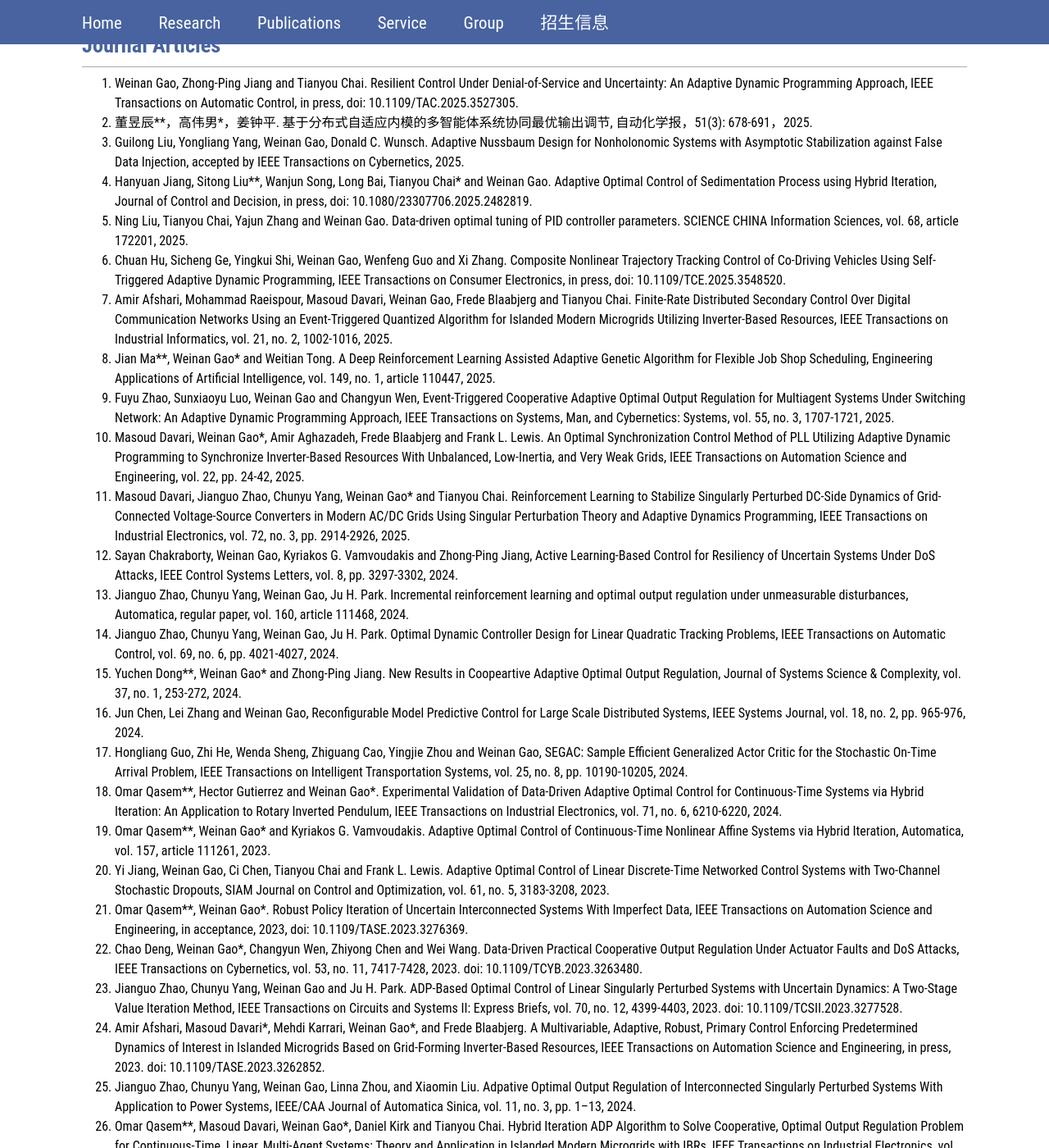
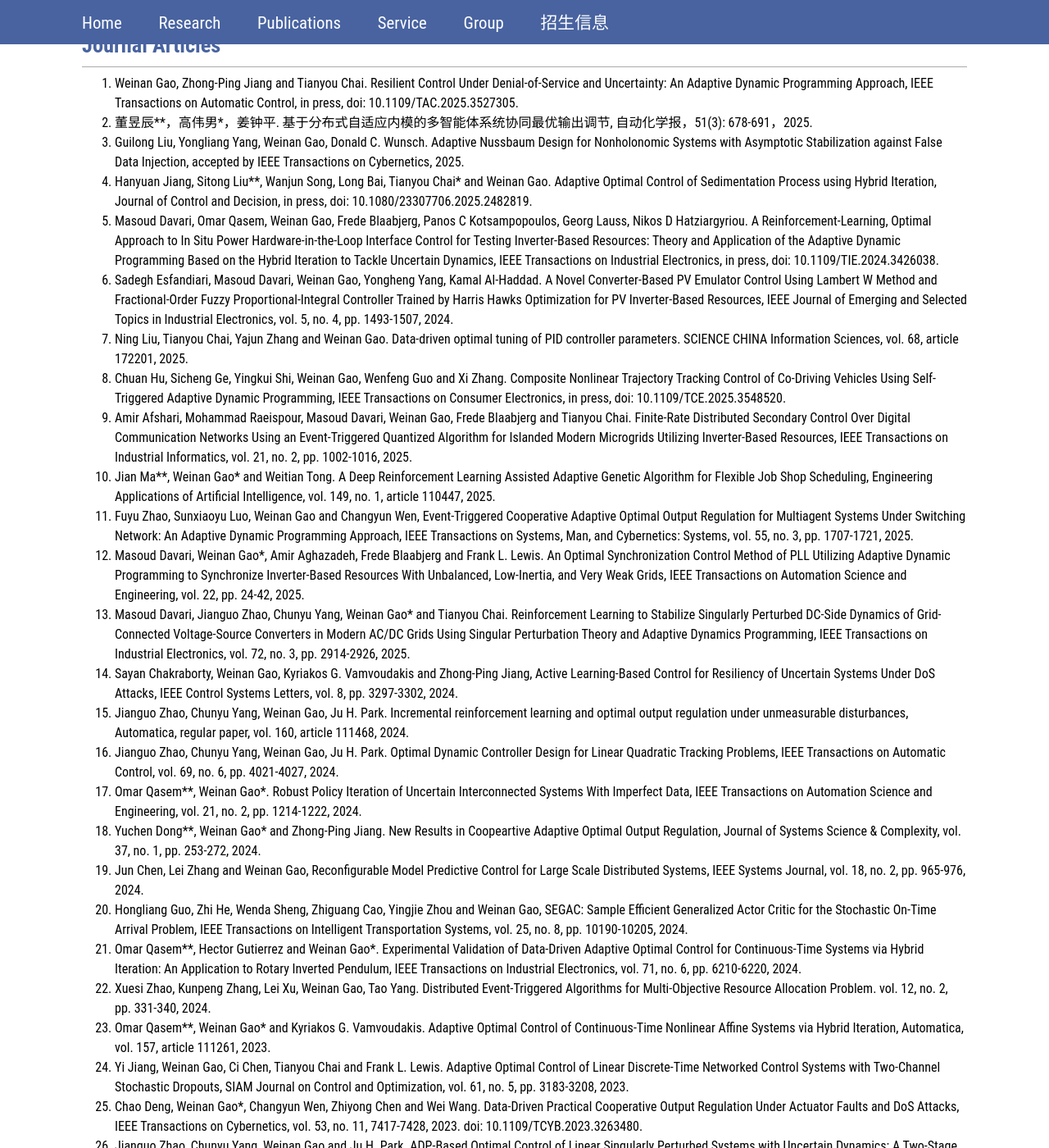
Before and after one commit to WeinanGao/weinangao.github.io, a Jekyll site: the page built from publications.markdown, in a window 1280 px wide and 1400 px high, scrolled down 527 px. Shown: the whole window at 82% size. Built offline with Jekyll 4.4.1, drawn with Linux system fonts in a browser that asks for light colours.

Commit message:
Update publications.markdown

```diff
--- a/publications.markdown
+++ b/publications.markdown
@@ -33,15 +33,19 @@ permalink: /publications/
 
 <li> Hanyuan Jiang, Sitong Liu**, Wanjun Song, Long Bai, Tianyou Chai* and Weinan Gao. Adaptive Optimal Control of Sedimentation Process using Hybrid Iteration, Journal of Control and Decision, in press, doi: 10.1080/23307706.2025.2482819. </li>
 
+<li> Masoud Davari, Omar Qasem, Weinan Gao, Frede Blaabjerg, Panos C Kotsampopoulos, Georg Lauss, Nikos D Hatziargyriou. A Reinforcement-Learning, Optimal Approach to In Situ Power Hardware-in-the-Loop Interface Control for Testing Inverter-Based Resources: Theory and Application of the Adaptive Dynamic Programming Based on the Hybrid Iteration to Tackle Uncertain Dynamics, IEEE Transactions on Industrial Electronics, in press, doi: 10.1109/TIE.2024.3426038. </li>
+
+<li> Sadegh Esfandiari, Masoud Davari, Weinan Gao, Yongheng Yang, Kamal Al-Haddad. A Novel Converter-Based PV Emulator Control Using Lambert W Method and Fractional-Order Fuzzy Proportional-Integral Controller Trained by Harris Hawks Optimization for PV Inverter-Based Resources, IEEE Journal of Emerging and Selected Topics in Industrial Electronics, vol. 5, no. 4, pp. 1493-1507, 2024. </li>
+
 <li> Ning Liu, Tianyou Chai, Yajun Zhang and Weinan Gao. Data-driven optimal tuning of PID controller parameters. SCIENCE CHINA Information Sciences, vol. 68, article 172201, 2025. </li>
 
 <li> Chuan Hu, Sicheng Ge, Yingkui Shi, Weinan Gao, Wenfeng Guo and Xi Zhang. Composite Nonlinear Trajectory Tracking Control of Co-Driving Vehicles Using Self-Triggered Adaptive Dynamic Programming, IEEE Transactions on Consumer Electronics, in press, doi: 10.1109/TCE.2025.3548520. </li>
 
-<li> Amir Afshari, Mohammad Raeispour, Masoud Davari, Weinan Gao, Frede Blaabjerg and Tianyou Chai. Finite-Rate Distributed Secondary Control Over Digital Communication Networks Using an Event-Triggered Quantized Algorithm for Islanded Modern Microgrids Utilizing Inverter-Based Resources, IEEE Transactions on Industrial Informatics, vol. 21, no. 2, 1002-1016, 2025. </li>
+<li> Amir Afshari, Mohammad Raeispour, Masoud Davari, Weinan Gao, Frede Blaabjerg and Tianyou Chai. Finite-Rate Distributed Secondary Control Over Digital Communication Networks Using an Event-Triggered Quantized Algorithm for Islanded Modern Microgrids Utilizing Inverter-Based Resources, IEEE Transactions on Industrial Informatics, vol. 21, no. 2, pp. 1002-1016, 2025. </li>
 
 <li> Jian Ma**, Weinan Gao* and Weitian Tong. A Deep Reinforcement Learning Assisted Adaptive Genetic Algorithm for Flexible Job Shop Scheduling, Engineering Applications of Artificial Intelligence, vol. 149, no. 1, article 110447, 2025. </li>
 
-<li> Fuyu Zhao, Sunxiaoyu Luo, Weinan Gao and Changyun Wen, Event-Triggered Cooperative Adaptive Optimal Output Regulation for Multiagent Systems Under Switching Network: An Adaptive Dynamic Programming Approach, IEEE Transactions on Systems, Man, and Cybernetics: Systems, vol. 55, no. 3, 1707-1721, 2025.  </li>
+<li> Fuyu Zhao, Sunxiaoyu Luo, Weinan Gao and Changyun Wen, Event-Triggered Cooperative Adaptive Optimal Output Regulation for Multiagent Systems Under Switching Network: An Adaptive Dynamic Programming Approach, IEEE Transactions on Systems, Man, and Cybernetics: Systems, vol. 55, no. 3, pp. 1707-1721, 2025.  </li>
 
 <li> Masoud Davari, Weinan Gao*, Amir Aghazadeh, Frede Blaabjerg and Frank L. Lewis. An Optimal Synchronization Control Method of PLL Utilizing Adaptive Dynamic Programming to Synchronize Inverter-Based Resources With Unbalanced, Low-Inertia, and Very Weak Grids, IEEE Transactions on Automation Science and Engineering,  vol. 22, pp. 24-42, 2025. </li>
 
@@ -53,19 +57,21 @@ permalink: /publications/
 
 <li> Jianguo Zhao, Chunyu Yang, Weinan Gao, Ju H. Park. Optimal Dynamic Controller Design for Linear Quadratic Tracking Problems, IEEE Transactions on Automatic Control, vol. 69, no. 6, pp. 4021-4027, 2024. </li>
 
-<li> Yuchen Dong**, Weinan Gao* and Zhong-Ping Jiang. New Results in Coopeartive Adaptive Optimal Output Regulation, Journal of Systems Science & Complexity, vol. 37, no. 1, 253-272, 2024. </li>
+<li> Omar Qasem**, Weinan Gao*. Robust Policy Iteration of Uncertain Interconnected Systems With Imperfect Data, IEEE Transactions on Automation Science and Engineering, vol. 21, no. 2, pp. 1214-1222, 2024. </li>
+
+<li> Yuchen Dong**, Weinan Gao* and Zhong-Ping Jiang. New Results in Coopeartive Adaptive Optimal Output Regulation, Journal of Systems Science & Complexity, vol. 37, no. 1, pp. 253-272, 2024. </li>
 
 <li> Jun Chen, Lei Zhang and Weinan Gao, Reconfigurable Model Predictive Control for Large Scale Distributed Systems, IEEE Systems Journal, vol. 18, no. 2, pp. 965-976, 2024. </li>
 
 <li> Hongliang Guo, Zhi He, Wenda Sheng, Zhiguang Cao, Yingjie Zhou and Weinan Gao, SEGAC: Sample Efficient Generalized Actor Critic for the Stochastic On-Time Arrival Problem, IEEE Transactions on Intelligent Transportation Systems, vol. 25, no. 8, pp. 10190-10205, 2024. </li>
 
-<li> Omar Qasem**, Hector Gutierrez and Weinan Gao*. Experimental Validation of Data-Driven Adaptive Optimal Control for Continuous-Time Systems via Hybrid Iteration: An Application to Rotary Inverted Pendulum, IEEE Transactions on Industrial Electronics, vol. 71, no. 6, 6210-6220, 2024. </li>
+<li> Omar Qasem**, Hector Gutierrez and Weinan Gao*. Experimental Validation of Data-Driven Adaptive Optimal Control for Continuous-Time Systems via Hybrid Iteration: An Application to Rotary Inverted Pendulum, IEEE Transactions on Industrial Electronics, vol. 71, no. 6, pp. 6210-6220, 2024. </li>
+
+<li> Xuesi Zhao, Kunpeng Zhang, Lei Xu, Weinan Gao, Tao Yang. Distributed Event-Triggered Algorithms for Multi-Objective Resource Allocation Problem. vol. 12, no. 2, pp. 331-340, 2024. </li>
 
 <li> Omar Qasem**, Weinan Gao* and Kyriakos G. Vamvoudakis. Adaptive Optimal Control of Continuous-Time Nonlinear Affine Systems via Hybrid Iteration, Automatica, vol. 157, article 111261, 2023. </li>
 
-<li> Yi Jiang, Weinan Gao, Ci Chen, Tianyou Chai and Frank L. Lewis. Adaptive Optimal Control of Linear Discrete-Time Networked Control Systems with Two-Channel Stochastic Dropouts, SIAM Journal on Control and Optimization, vol. 61, no. 5, 3183-3208, 2023. </li>
-
-<li> Omar Qasem**, Weinan Gao*. Robust Policy Iteration of Uncertain Interconnected Systems With Imperfect Data, IEEE Transactions on Automation Science and Engineering, in acceptance, 2023, doi: 10.1109/TASE.2023.3276369. </li>
+<li> Yi Jiang, Weinan Gao, Ci Chen, Tianyou Chai and Frank L. Lewis. Adaptive Optimal Control of Linear Discrete-Time Networked Control Systems with Two-Channel Stochastic Dropouts, SIAM Journal on Control and Optimization, vol. 61, no. 5, pp. 3183-3208, 2023. </li>
 
 <li> Chao Deng, Weinan Gao*, Changyun Wen, Zhiyong Chen and Wei Wang. Data-Driven Practical Cooperative Output Regulation Under Actuator Faults and DoS Attacks, IEEE Transactions on Cybernetics, vol. 53, no. 11, 7417-7428, 2023. doi: 10.1109/TCYB.2023.3263480. </li>
 
```
